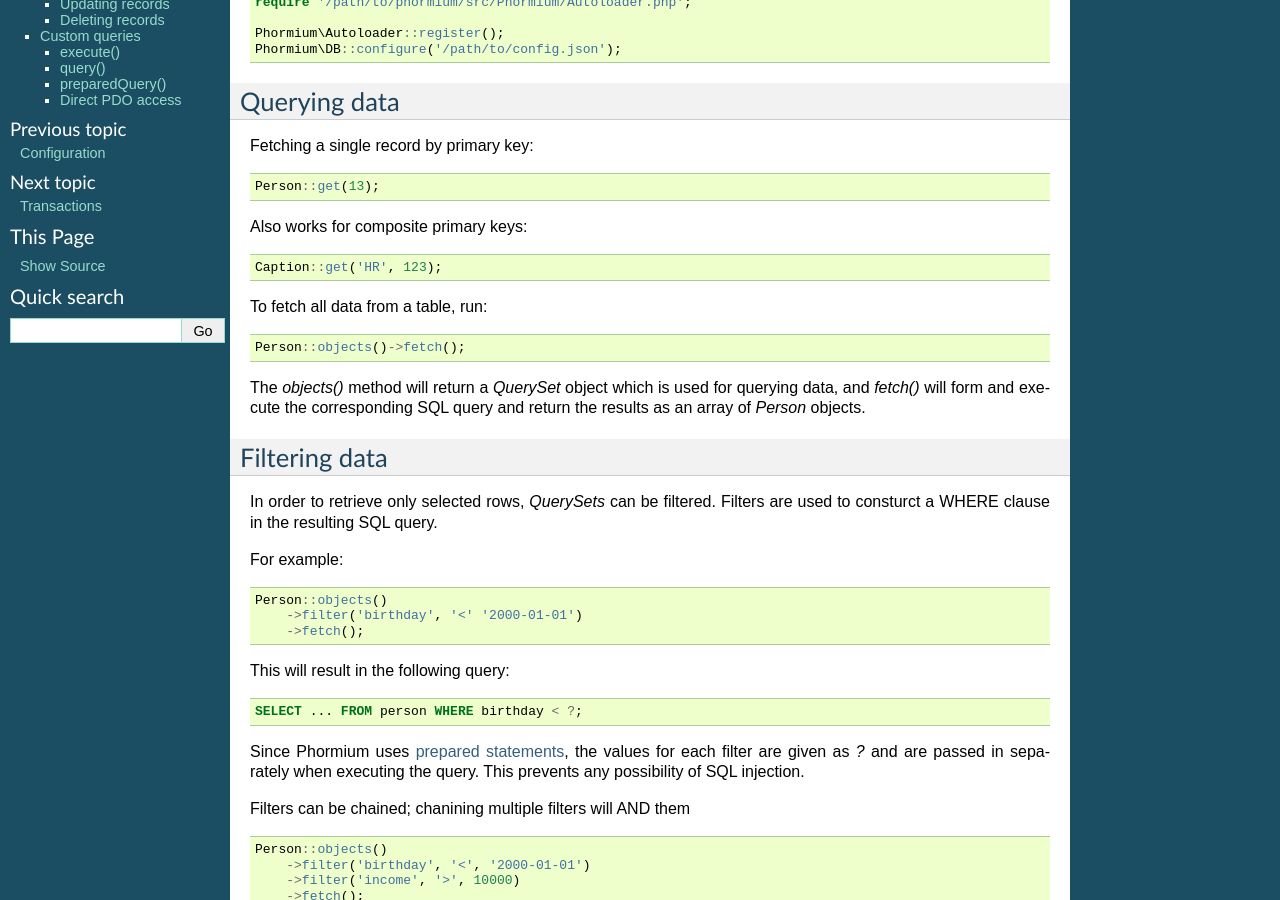
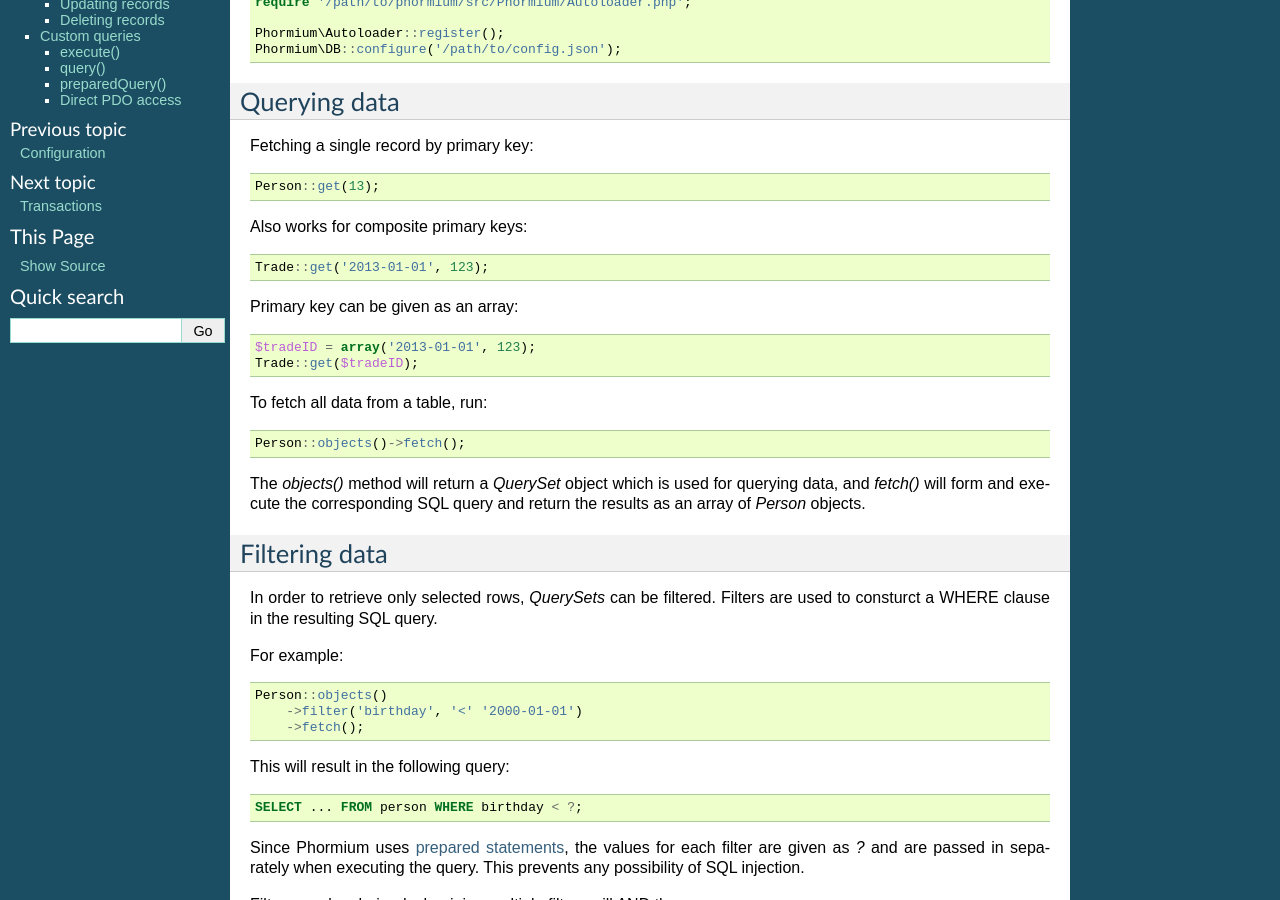
Before and after one commit to ihabunek/phormium, a Sphinx documentation site: the page built from docs/usage.rst, in a window 1280 px wide and 900 px high, scrolled down 366 px. Built offline with Sphinx 7.4.7, drawn with Linux system fonts in a browser that asks for light colours.

Commit message:
Allow Model::get() to accept PK as an array.

```diff
--- a/docs/usage.rst
+++ b/docs/usage.rst
@@ -40,7 +40,14 @@
 
 .. code-block:: php
 
-    Caption::get('HR', 123);
+    Trade::get('2013-01-01', 123);
+
+Primary key can be given as an array:
+
+.. code-block:: php
+
+    $tradeID = array('2013-01-01', 123);
+    Trade::get($tradeID);
 
 To fetch all data from a table, run:
 
```
Also changed, not shown: README.md (+8 -1 lines), 2 other files.
